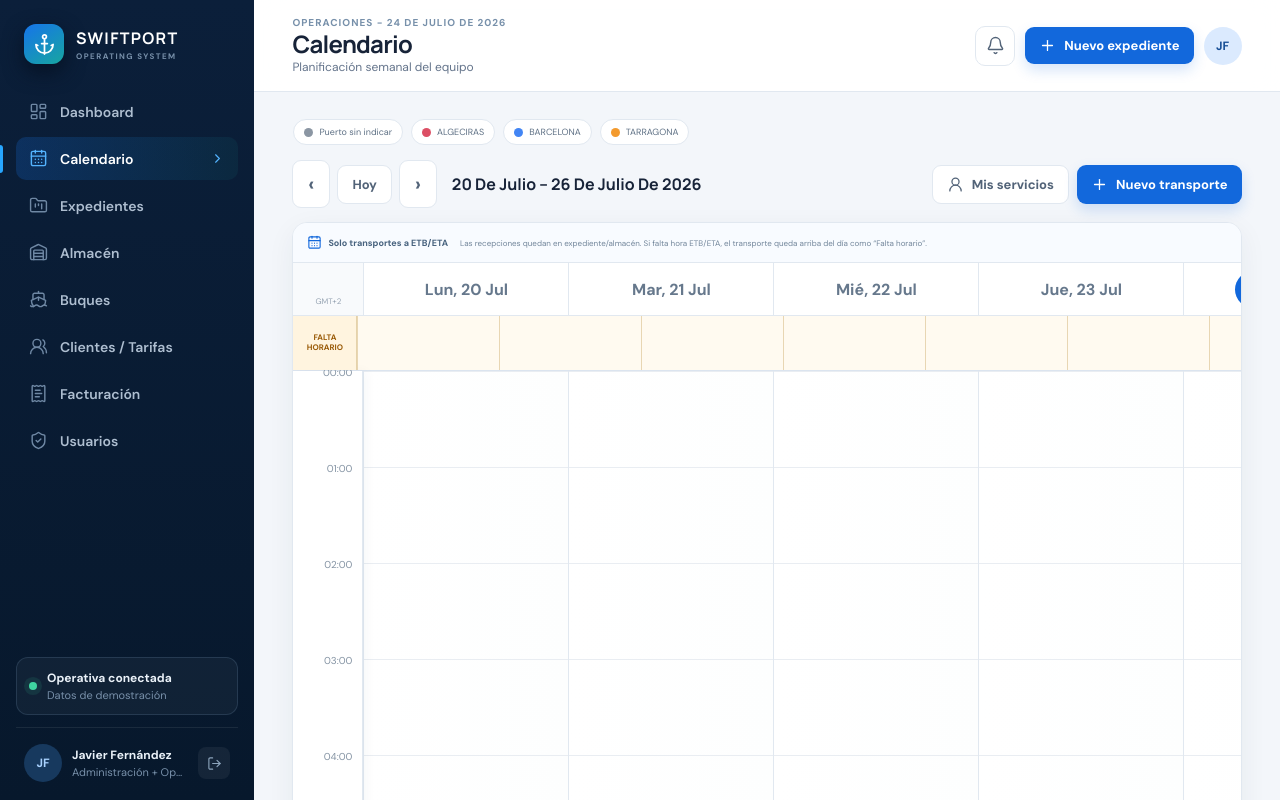
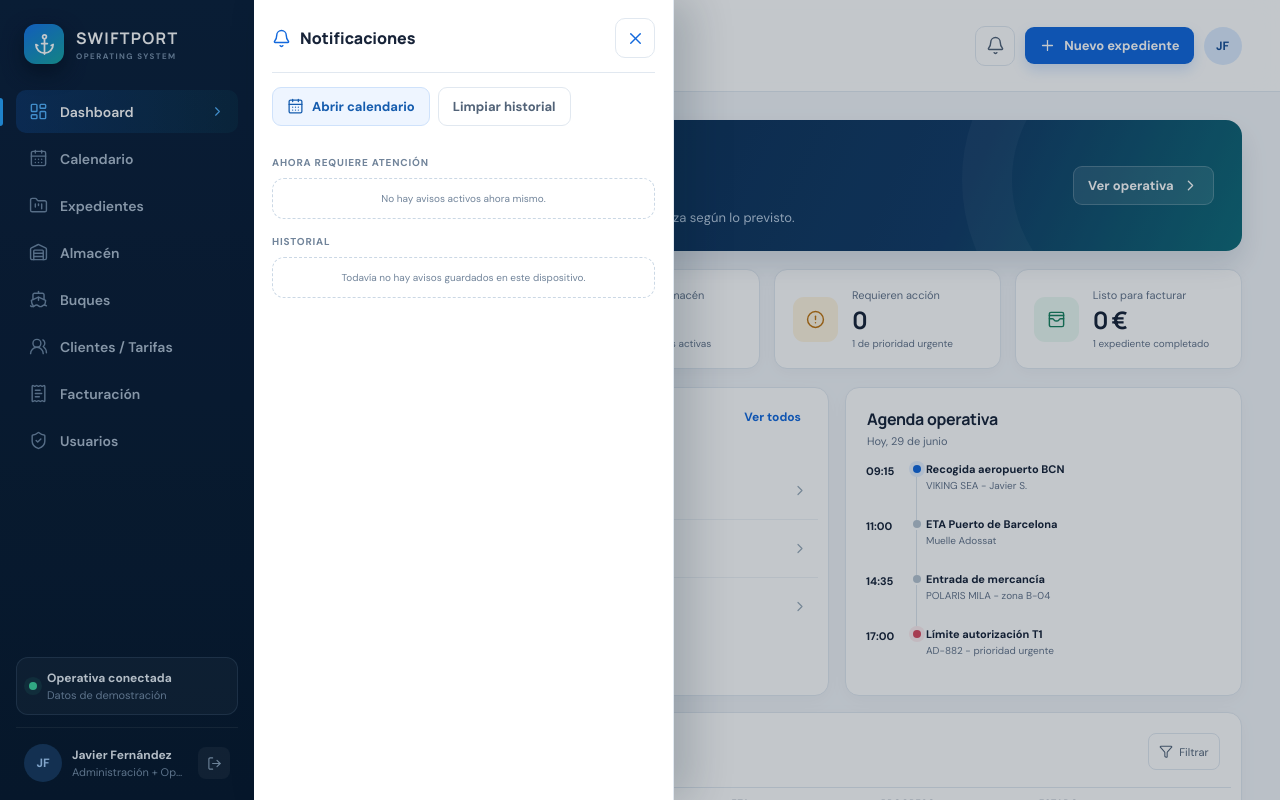
Before and after one commit to impulseagencymarketing-create/swiftport-os, a React (Vite) app: page / in a window 1280 px wide. Both pictures are taken after a click on the button 995 px from the left and 45 px from the top of the page. Shown: the top 800 px of the page. Built offline with nearby package versions, Linux system fonts and the light colour scheme.

Commit message:
Añadir centro de notificaciones operativo

```diff
--- a/src/fixes.css
+++ b/src/fixes.css
@@ -574,3 +574,32 @@
 .billing-table .table-head,.billing-table .table-row{grid-template-columns:1.05fr .8fr 1.2fr .55fr .75fr 170px}
 .billing-row-actions{display:flex;align-items:center;justify-content:flex-end;gap:8px}
 .billing-row-actions .button.compact{padding:8px 10px;font-size:10px}
+
+.notification-backdrop{position:fixed;inset:0;border:0;background:rgba(8,21,38,.24);z-index:88}
+.notification-drawer{position:fixed;left:254px;top:0;bottom:0;width:min(420px,calc(100vw - 254px));z-index:89;background:#fff;border-right:1px solid var(--line);box-shadow:18px 0 40px rgba(8,26,47,.18);padding:18px;overflow:auto;animation:drawerIn .18s ease-out}
+.notification-drawer header{display:flex;align-items:center;justify-content:space-between;gap:12px;padding-bottom:14px;border-bottom:1px solid var(--line)}
+.notification-drawer header span{display:flex;align-items:center;gap:9px;font:900 16px Manrope,sans-serif;color:var(--ink)}
+.notification-drawer header svg{color:var(--blue)}
+.notification-drawer-actions{display:flex;gap:8px;flex-wrap:wrap;padding:14px 0}
+.notification-drawer h3{margin:16px 0 9px;font-size:10px;text-transform:uppercase;letter-spacing:.08em;color:#71849a}
+.notification-card{display:grid;grid-template-columns:auto 1fr;gap:10px;padding:12px;border:1px solid var(--line);border-radius:13px;background:#fbfcfe;margin-bottom:9px}
+.notification-card.active{border-color:#f0cf91;background:#fff8e8}
+.notification-card>span{display:grid;place-items:center;width:34px;height:34px;border-radius:10px;background:#eef6ff;color:var(--blue)}
+.notification-card.active>span{background:#fff0d2;color:#bd7911}
+.notification-card b,.notification-card p,.notification-card small{display:block}
+.notification-card b{font-size:11px;color:var(--ink)}
+.notification-card p{margin:4px 0;font-size:10px;line-height:1.4;color:#526378}
+.notification-card small{font-size:8px;color:#8795a7;font-weight:800}
+.notification-empty{margin:0 0 10px;padding:13px;border:1px dashed #cbd8e5;border-radius:12px;color:#71849a;font-size:10px;text-align:center}
+.delivery-popup{position:fixed;right:24px;top:112px;z-index:95;display:grid;grid-template-columns:auto minmax(0,1fr);gap:14px;width:min(520px,calc(100vw - 32px));padding:17px;border:1px solid #f0cf91;border-left:5px solid #f59e0b;border-radius:16px;background:#fffaf0;box-shadow:0 22px 55px rgba(8,26,47,.22);animation:popupIn .2s ease-out}
+.delivery-popup-icon{display:grid;place-items:center;width:44px;height:44px;border-radius:14px;background:#fff0d2;color:#bd7911}
+.delivery-popup small{display:block;color:#9b6200;font-size:9px;font-weight:900;text-transform:uppercase;letter-spacing:.08em}
+.delivery-popup b{display:block;margin-top:4px;font:900 16px Manrope,sans-serif;color:#12233d}
+.delivery-popup p{margin:6px 0 13px;color:#526378;font-size:12px;line-height:1.45}
+.delivery-popup-actions{display:flex;justify-content:flex-end;gap:8px;flex-wrap:wrap}
+@keyframes drawerIn{from{transform:translateX(-18px);opacity:.4}to{transform:none;opacity:1}}
+@keyframes popupIn{from{transform:translateY(-8px);opacity:.35}to{transform:none;opacity:1}}
+@media(max-width:720px){
+  .notification-drawer{left:0;width:100vw}
+  .delivery-popup{left:12px;right:12px;top:92px;width:auto}
+}
--- a/src/main.jsx
+++ b/src/main.jsx
@@ -855,11 +855,15 @@ function App({auth,finance,onFinanceChange,onLogout}){
   const [toast,setToast]=useState('');
   const aisAlertSnapshotRef=useRef(null);
   const [alertTick,setAlertTick]=useState(Date.now());
+  const [notificationOpen,setNotificationOpen]=useState(false);
+  const [notificationLog,setNotificationLog]=useState([]);
+  const [deliveryPopup,setDeliveryPopup]=useState(null);
   const casesWithFinance=useMemo(()=>cases.map(item=>({...item,importe:finance.caseAmounts[item.id]||0})),[cases,finance.caseAmounts]);
   const selected=casesWithFinance.find(item=>item.id===selectedId)||casesWithFinance[0];
   const notify=message=>{setToast(message);window.clearTimeout(window.__swiftportToast);window.__swiftportToast=window.setTimeout(()=>setToast(''),2600)};
   const navigate=id=>{setTab(canAccess(effectiveRoles,id)?id:(availableNav[0]?.[0]||'dashboard'));setMenuOpen(false);setSearch('')};
   useEffect(()=>{try{localStorage.removeItem(`swiftport-driver-alerts-${user.id}`)}catch{}},[user.id]);
+  useEffect(()=>{try{setNotificationLog(JSON.parse(localStorage.getItem(`swiftport-notification-log-${user.id}`)||'[]')||[])}catch{setNotificationLog([])}},[user.id]);
   useEffect(()=>{const timer=window.setInterval(()=>setAlertTick(Date.now()),300000);return()=>window.clearInterval(timer)},[]);
   const loadTeam=()=>api('/api/users/directory.php').then(result=>setTeam(result.users)).catch(reason=>notify(reason.message));
   const loadOperational=()=>api('/api/operational.php').then(result=>{
@@ -918,6 +922,9 @@ function App({auth,finance,onFinanceChange,onLogout}){
     if(!fresh.length)return;
     fresh.forEach(alert=>{sent[alert.key]=new Date().toISOString()});
     try{localStorage.setItem(storageKey,JSON.stringify(sent))}catch{}
+    const entries=fresh.map(alert=>({id:alert.key,type:'delivery',title:alert.rule?.followUp?'Seguimiento de entrega':'Aviso de entrega',message:alert.message,createdAt:new Date().toISOString(),caseId:alert.case?.id||alert.event?.expediente||'',vessel:alert.case?.buque||alert.event?.titulo||'',rule:alert.rule?.label||''}));
+    setNotificationLog(previous=>{const next=[...entries,...previous].slice(0,100);try{localStorage.setItem(`swiftport-notification-log-${user.id}`,JSON.stringify(next))}catch{}return next});
+    setDeliveryPopup(fresh[0]);
     notify(fresh.length===1?fresh[0].message:`${fresh.length} avisos de entrega activos. Revisa el calendario.`);
     if(localStorage.getItem('swiftport-device-alerts')==='1'){
       fresh.forEach(alert=>showDeviceNotification('Swiftport entrega',alert.message,alert.key).catch(()=>{}));
@@ -1340,6 +1347,7 @@ No se borrarán documentos ni fotos. El expediente volverá a este punto para co
     ? calendarEvents.filter(event=>samePerson(event.asignado,visibleUser.fullName)&&cases.find(item=>item.id===event.expediente)?.estado!=='Completado')
     : calendarEvents.filter(event=>!event.asignado||event.asignado==='Sin asignar');
   const notificationCount=assignedAlerts.length+deliveryAlerts.length;
+  const clearNotificationLog=()=>{setNotificationLog([]);try{localStorage.removeItem(`swiftport-notification-log-${user.id}`)}catch{}};
   return <div className="shell">
     <Sidebar tab={tab} open={menuOpen} navigate={navigate} close={()=>setMenuOpen(false)} nav={availableNav} user={visibleUser} onLogout={onLogout}/>
     {menuOpen&&<button className="scrim" aria-label="Cerrar menú" onClick={()=>setMenuOpen(false)}/>}
@@ -1350,7 +1358,7 @@ No se borrarán documentos ni fotos. El expediente volverá a este punto para co
           <div><div className="eyebrow">Operaciones  -  {new Date().toLocaleDateString('es-ES',{day:'numeric',month:'long',year:'numeric'})}</div><h1>{title}</h1><p>{subtitle}</p></div>
         </div>
         <div className="topbar-actions">
-          <button className="icon-button notification" aria-label="Notificaciones" onClick={()=>{navigate('calendario');notify(deliveryAlerts.length?deliveryAlerts[0].message:(assignedAlerts.length?`Tienes ${assignedAlerts.length} servicios que requieren atención`:'No tienes avisos operativos'))}}><Bell/>{notificationCount>0&&<i>{notificationCount}</i>}</button>
+          <button className="icon-button notification" aria-label="Notificaciones" onClick={()=>setNotificationOpen(true)}><Bell/>{notificationCount>0&&<i>{notificationCount}</i>}</button>
           {!driverOnly&&<button className="button primary" aria-label="Nuevo expediente" onClick={()=>setNewOpen(true)}><Plus/> <span>Nuevo expediente</span></button>}
           <div className="avatar" title={visibleUser.fullName+'  -  '+roleLabel(visibleUser)}>{initials(visibleUser.fullName)}</div>
         </div>
@@ -1372,11 +1380,59 @@ No se borrarán documentos ni fotos. El expediente volverá a este punto para co
     </main>
     <MobileNav tab={tab} navigate={navigate} more={()=>setMenuOpen(true)} nav={availableNav}/>
     {newOpen&&<NewCaseModal clientOptions={clientOptions} vessels={vessels} team={operationalTeam} close={()=>setNewOpen(false)} submit={createCase}/>}
+    {notificationOpen&&<NotificationDrawer alerts={deliveryAlerts} history={notificationLog} close={()=>setNotificationOpen(false)} clear={clearNotificationLog} openCalendar={()=>{setNotificationOpen(false);navigate('calendario')}}/>}
+    {deliveryPopup&&<DeliveryPopup alert={deliveryPopup} close={()=>setDeliveryPopup(null)} openHistory={()=>{setDeliveryPopup(null);setNotificationOpen(true)}}/>}
     {toast&&<div className="toast" role="status"><CheckCircle2/>{toast}</div>}
   </div>;
 }
 
 const initials=name=>name.split(/\s+/).filter(Boolean).map(word=>word[0]).slice(0,2).join('').toUpperCase();
+function NotificationDrawer({alerts=[],history=[],close,clear,openCalendar}){
+  const formatDate=value=>value?new Date(value).toLocaleString('es-ES',{day:'2-digit',month:'2-digit',hour:'2-digit',minute:'2-digit'}):'Ahora';
+  return <>
+    <button className="notification-backdrop" aria-label="Cerrar notificaciones" onClick={close}/>
+    <aside className="notification-drawer" aria-label="Centro de notificaciones">
+      <header>
+        <span><Bell/> Notificaciones</span>
+        <button className="icon-button" aria-label="Cerrar" onClick={close}><X/></button>
+      </header>
+      <section className="notification-drawer-actions">
+        <button className="button secondary" onClick={openCalendar}><CalendarDays/> Abrir calendario</button>
+        <button className="button tertiary" onClick={clear}>Limpiar historial</button>
+      </section>
+      <section>
+        <h3>Ahora requiere atención</h3>
+        {alerts.length?alerts.map(alert=><article className="notification-card active" key={alert.key}>
+          <span><Timer/></span>
+          <div><b>{alert.case?.buque||alert.event?.titulo||'Entrega'}</b><p>{alert.message}</p><small>{alert.rule?.label||'Aviso operativo'}</small></div>
+        </article>):<p className="notification-empty">No hay avisos activos ahora mismo.</p>}
+      </section>
+      <section>
+        <h3>Historial</h3>
+        {history.length?history.map(item=><article className="notification-card" key={item.id}>
+          <span><CheckCircle2/></span>
+          <div><b>{item.title}</b><p>{item.message}</p><small>{formatDate(item.createdAt)}</small></div>
+        </article>):<p className="notification-empty">Todavía no hay avisos guardados en este dispositivo.</p>}
+      </section>
+    </aside>
+  </>;
+}
+
+function DeliveryPopup({alert,close,openHistory}){
+  return <div className="delivery-popup" role="alertdialog" aria-label="Aviso de entrega">
+    <div className="delivery-popup-icon"><Bell/></div>
+    <div>
+      <small>{alert.rule?.followUp?'Seguimiento operativo':'Aviso de entrega'}</small>
+      <b>{alert.case?.buque||alert.event?.titulo||'Entrega programada'}</b>
+      <p>{alert.message}</p>
+      <div className="delivery-popup-actions">
+        <button className="button secondary" onClick={openHistory}>Ver historial</button>
+        <button className="button primary" onClick={close}>Entendido</button>
+      </div>
+    </div>
+  </div>;
+}
+
 function Sidebar({tab,open,navigate,close,nav,user,onLogout}){
   return <aside className={'sidebar '+(open?'open':'')}>
     <div className="brand"><span className="brand-mark"><Anchor/></span><div><b>SWIFTPORT</b><small>OPERATING SYSTEM</small></div><button className="icon-button sidebar-close" aria-label="Cerrar menú" onClick={close}><X/></button></div>
```
